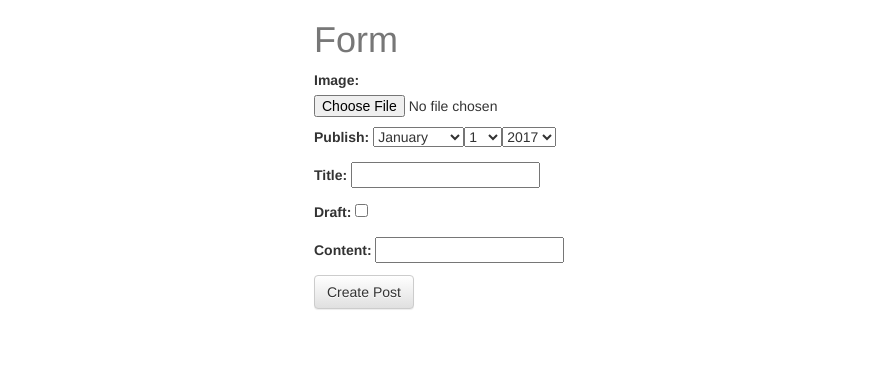
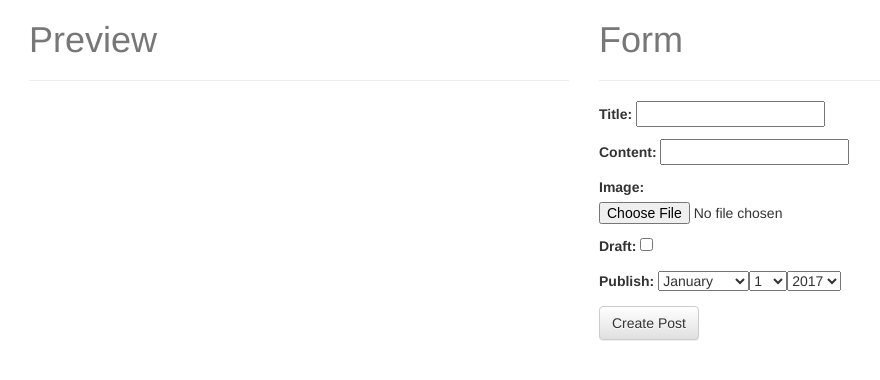
Before and after one commit to FlorianBouron/BlogDjango, a Django app: template templates/post_form.html in a window 1280 px wide. Shown: the top 380 px of the page, without its empty margins (56-936 px from the left). Run offline with Django 3.2, Linux system fonts and the light colour scheme; the template is opened without the code that fills it: values that come from a table or form of the project are taken from there, others are empty; some libraries are stand-ins or nearby versions.

Commit message:
Instant preview

```diff
--- a/posts/forms.py
+++ b/posts/forms.py
@@ -4,14 +4,14 @@ from .models import Post
 
 
 class PostForm(forms.ModelForm):
-    content = forms.CharField(widget=PagedownWidget)
+    content = forms.CharField(widget=PagedownWidget(show_preview=False))
     publish = forms.DateField(widget=forms.SelectDateWidget)
     class Meta:
         model = Post
-        fields = {
+        fields = [
             "title",
             "content",
             "image",
             "draft",
             "publish",
-        }
+        ]
--- a/templates/base.html
+++ b/templates/base.html
@@ -19,11 +19,38 @@
 
     <script src="https://ajax.googleapis.com/ajax/libs/jquery/3.2.1/jquery.min.js"></script>
     <script src="https://maxcdn.bootstrapcdn.com/bootstrap/3.3.7/js/bootstrap.min.js" integrity="sha384-Tc5IQib027qvyjSMfHjOMaLkfuWVxZxUPnCJA7l2mCWNIpG9mGCD8wGNIcPD7Txa" crossorigin="anonymous"></script>
+    <script src="https://cdnjs.cloudflare.com/ajax/libs/marked/0.3.6/marked.min.js"></script>
     <script type="text/javascript">
         $(document).ready(function () {
             $(".post-detail-item img").each(function () {
                 $(this).addClass("img-responsive");
             });
+
+            function setContent(value) {
+              $("#preview-content").html(marked(value));
+              $("#preview-content img").each(function () {
+                  $(this).addClass("img-responsive");
+              })
+            }
+            function setTitle(value) {
+                $("#preview-title").text(value);
+            }
+
+            var titleInput = $("#id_title"),
+                contentInput = $("#id_content");
+
+            contentInput.keyup(function () {
+               setContent(contentInput.val());
+            });
+            titleInput.keyup(function () {
+                setTitle(titleInput.val());
+            });
+
+            setContent(contentInput.val());
+            setTitle(titleInput.val());
+
+
+
         });
     </script>
 </body>
--- a/templates/post_form.html
+++ b/templates/post_form.html
@@ -6,9 +6,17 @@
 
 {% block content %}
 
-<div class="col-sm-6 col-sm-offset-3">
+<div class="col-sm-6">
+    <h1>Preview</h1>
+    <hr>
+    <div class="content-preview">
+        <h3 id="preview-title"></h3>
+        <p id="preview-content"></p>
+    </div>
+</div>
+<div class="col-sm-6">
     <h1>Form</h1>
-
+    <hr>
     <form method="POST" action="" enctype="multipart/form-data">
         {% csrf_token %}
         {{form.as_p}}
```
